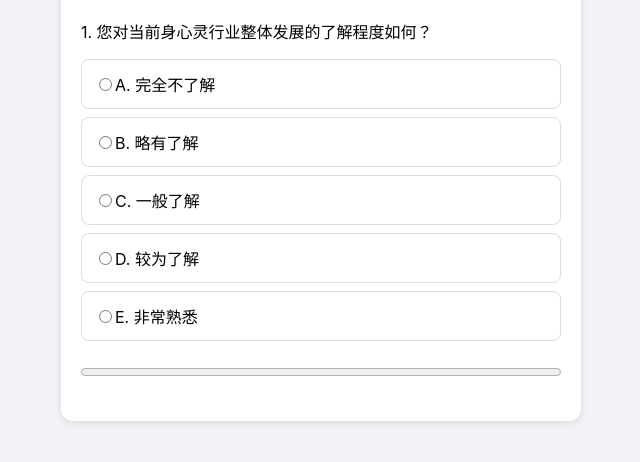
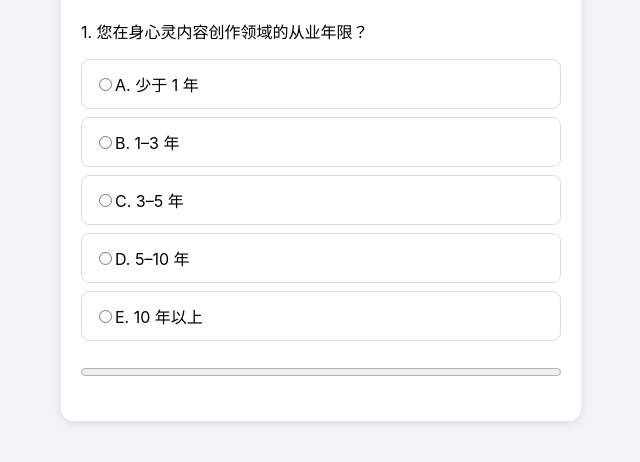
Before and after one commit to Ryujoxys/CodeX-WorkSpace, a website: page public/index.html in a window 1280 px wide. Shown: the part 224-686 px from the top of the page, without its empty margins (319-959 px from the left). Drawn offline with Linux system fonts and the light colour scheme.

Commit message:
Update questionnaire and capture answers by dimension

```diff
--- a/public/index.html
+++ b/public/index.html
@@ -15,40 +15,40 @@
 </main>
 <script>
 const questions = [
-  {id:1,question:"您对当前身心灵行业整体发展的了解程度如何？",options:["A. 完全不了解","B. 略有了解","C. 一般了解","D. 较为了解","E. 非常熟悉"]},
-  {id:2,question:"您最感兴趣的身心灵细分领域是？（可多选）",options:["A. 冥想/正念","B. 能量疗愈","C. 占卜/塔罗/占星","D. 灵性课程与工作坊","E. 传统东方养生（如气功、瑜伽）","F. 其它"],multi:true},
-  {id:3,question:"选择身心灵行业创业的主要动机是什么？",options:["A. 个人信仰与热情","B. 市场潜力","C. 寻找可持续商业模式","D. 社会影响力","E. 其他"]},
-  {id:4,question:"您的创业项目当前所处阶段？",options:["A. 概念/灵感阶段","B. 市场调研阶段","C. MVP 已完成","D. 已有付费用户","E. 已实现规模化营收"]},
-  {id:5,question:"目前团队规模是多少？",options:["A. 仅本人","B. 2–5 人","C. 6–10 人","D. 11–20 人","E. 20 人以上"]},
-  {id:6,question:"您对项目商业模式的清晰度如何？",options:["A. 尚不确定","B. 有初步构想","C. 已确定但未验证","D. 已验证并持续优化","E. 非常清晰且成熟"]},
-  {id:7,question:"期望在多长时间内实现正向现金流？",options:["A. 6 个月内","B. 6–12 个月","C. 1–2 年","D. 2–3 年","E. 无明确时间表"]},
-  {id:8,question:"您可接受的创业风险程度是？",options:["A. 极低（保守）","B. 较低","C. 中等","D. 较高","E. 极高（激进）"]},
-  {id:9,question:"目前感受到的最大创业挑战是什么？",options:["A. 资金","B. 市场定位","C. 用户获取","D. 技术/产品研发","E. 合规与伦理"]},
-  {id:10,question:"您认为未来两年身心灵行业的消费需求趋势如何？",options:["A. 显著下降","B. 略有下降","C. 基本持平","D. 略有增长","E. 强劲增长"]},
-  {id:11,question:"在品牌塑造中，您更看重哪一方面？",options:["A. 产品功效","B. 灵性故事与文化","C. KOL/KOC 口碑","D. 价格优势","E. 视觉设计"]},
-  {id:12,question:"您计划如何实现产品差异化？",options:["A. 独家技术/方法","B. 个性化定制","C. 社群运营","D. 价格策略","E. 其他"]},
-  {id:13,question:"对于 AI/数据分析在身心灵产品中的应用，您的态度是？",options:["A. 强烈反对","B. 谨慎观望","C. 中立","D. 积极尝试","E. 已深度整合"]},
-  {id:14,question:"您对行业法规与伦理审查的关注度？",options:["A. 几乎不关注","B. 一般关注","C. 较为关注","D. 高度关注","E. 已建立合规体系"]},
-  {id:15,question:"个人日常是否坚持身心灵相关实践？",options:["A. 从不","B. 偶尔","C. 每周 1–2 次","D. 每周 3–5 次","E. 每天"]},
-  {id:16,question:"您对外部导师/顾问支持的需求程度？",options:["A. 无需求","B. 低","C. 中","D. 高","E. 迫切需要"]},
-  {id:17,question:"可接受的年度咨询？",options:["A. <$2,000","B. $2,000–5,000","C. $5,000–10,000","D. $10,000–20,000","E. >$20,000"]},
-  {id:18,question:"您倾向的核心产品形态是？",options:["A. 线上课程","B. 线下工作坊/活动","C. 数字应用/平台","D. 实体产品（书籍、器具）","E. 综合解决方案"]},
-  {id:19,question:"您对市场竞争饱和度的担忧程度？",options:["A. 毫无担忧","B. 轻度担忧","C. 中度担忧","D. 较高担忧","E. 极度担忧"]},
-  {id:20,question:"衡量创业成功最重要的指标是？",options:["A. 收入与利润","B. 用户满意度","C. 社会影响力","D. 个人成长","E. 投资人回报"]},
-  {id:21,question:"当产品/市场验证不佳时，您对“转型 pivot”的态度？",options:["A. 坚决不转","B. 难以改变","C. 视情况而定","D. 乐于尝试","E. 已准备多套方案"]},
-  {id:22,question:"未来是否计划拓展国际市场？",options:["A. 完全不考虑","B. 暂无计划","C. 3 年内考虑","D. 1–2 年内启动","E. 已在进行中"]},
-  {id:23,question:"您认为社群建设在业务中的重要性？",options:["A. 无关紧要","B. 可有可无","C. 一般重要","D. 非常重要","E. 核心战略"]},
-  {id:24,question:"您是否有众筹或预售经验？",options:["A. 无","B. 计划尝试","C. 正在筹备","D. 有一次成功经验","E. 多次成功经验"]},
-  {id:25,question:"您的主要学习方式偏好？",options:["A. 视频课程","B. 文字资料/书籍","C. 线下培训","D. 1:1 导师","E. 社群互助"]},
-  {id:26,question:"在运营决策中使用数据分析的频率？",options:["A. 从不","B. 偶尔","C. 每月","D. 每周","E. 每天/实时"]},
-  {id:27,question:"如果加入我们的会员服务，您最需要的支持是？",options:["A. 融资对接","B. 业务导师","C. 市场渠道","D. 技术资源","E. 品牌宣传"]},
-  {id:28,question:"您对企业愿景的规划时间维度？",options:["A. <1 年","B. 1–3 年","C. 3–5 年","D. 5–10 年","E. 10 年以上"]},
-  {id:29,question:"您愿意投入的个人时间与精力（每周）？",options:["A. <10 小时","B. 10–20 小时","C. 20–40 小时","D. 40–60 小时","E. 全职投入"]},
-  {id:30,question:"对与其他创业者或企业合作的兴趣？",options:["A. 完全没兴趣","B. 低度兴趣","C. 视机会而定","D. 高度兴趣","E. 已在积极寻找合作"]}
+  {id:1,dimension:"profile_experience",type:"single",question:"您在身心灵内容创作领域的从业年限？",options:["A. 少于 1 年","B. 1–3 年","C. 3–5 年","D. 5–10 年","E. 10 年以上"]},
+  {id:2,dimension:"channel_mix",type:"multi",question:"您目前运营的主要自媒体平台是？（可多选）",options:["A. 小红书","B. 抖音 / TikTok","C. 公众号","D. B 站 / YouTube","E. Podcast / 音频平台","F. 其他"]},
+  {id:3,dimension:"audience_size",type:"single",question:"当前所有渠道累计粉丝规模？",options:["A. <1,000","B. 1,000–10,000","C. 1–5 万","D. 5–20 万","E. 20 万以上"]},
+  {id:4,dimension:"content_frequency",type:"single",question:"月均内容产出频次？",options:["A. <4 条","B. 4–8 条","C. 9–15 条","D. 16–30 条","E. 30 条以上"]},
+  {id:5,dimension:"pain_points",type:"multi",question:"在内容创作过程中，您遇到的主要痛点是？（可多选）",options:["A. 时间管理","B. 选题灵感枯竭","C. 剪辑 / 技术难题","D. 流量获取困难","E. 变现方案不足"]},
+  {id:6,dimension:"industry_knowledge",type:"single",question:"您对身心灵知识体系的掌握程度？",options:["A. 完全小白","B. 入门了解","C. 基础熟悉","D. 深度学习","E. 行业专家"]},
+  {id:7,dimension:"learning_interests",type:"multi",question:"您最想深入学习的身心灵主题是？（可多选）",options:["A. 冥想 / 正念","B. 能量疗愈","C. 塔罗 / 占星","D. 灵性工作坊设计","E. 东方养生（瑜伽 / 气功）","F. 其他"]},
+  {id:8,dimension:"ai_usage",type:"single",question:"您当前使用 AI 辅助创作的频率？",options:["A. 从不","B. 偶尔尝试","C. 每月使用","D. 每周使用","E. 每日使用"]},
+  {id:9,dimension:"ai_tools",type:"multi",question:"您已使用或感兴趣的 AI 工具有哪些？（可多选）",options:["A. 文案 / 脚本生成","B. 图像生成","C. 视频生成 / 剪辑","D. 语音合成 / 配音","E. 数据分析 / 选题洞察","F. 自动化运营（RPA）"]},
+  {id:10,dimension:"ai_learning_will",type:"single",question:"您对系统学习 AI 提效工具的意愿？",options:["A. 无兴趣","B. 观望","C. 一般","D. 愿意深入学习","E. 迫切需求"]},
+  {id:11,dimension:"service_interest",type:"single",question:"对我们提供的 'AI + 身心灵内容加速方案' 的兴趣程度？",options:["A. 毫无兴趣","B. 低度兴趣","C. 视情况而定","D. 高度兴趣","E. 计划立即咨询"]},
+  {id:12,dimension:"budget",type:"single",question:"未来 12 个月，您计划在 AI 工具 / 服务上的预算？",options:["A. <$1,000","B. $1,000–3,000","C. $3,000–10,000","D. $10,000–30,000","E. >$30,000"]},
+  {id:13,dimension:"revenue_streams",type:"multi",question:"您当前的主要收入来源？（可多选）",options:["A. 广告 / 品牌合作","B. 付费社群","C. 线上课程","D. 实体产品","E. 赞赏 / 打赏"]},
+  {id:14,dimension:"current_income",type:"single",question:"当前月均自媒体收入区间？",options:["A. 无收入","B. <$1,000","C. $1,000–5,000","D. $5,000–20,000","E. >$20,000"]},
+  {id:15,dimension:"income_goal",type:"single",question:"未来 12 个月的月收入目标？",options:["A. <$1,000","B. $1,000–5,000","C. $5,000–20,000","D. $20,000–50,000","E. >$50,000"]},
+  {id:16,dimension:"support_needed",type:"multi",question:"您希望我们重点提供哪些支持？（可多选）",options:["A. 选题策划 / 趋势洞察","B. AI 内容生成工具","C. 自动化运营流程","D. 粉丝增长策略","E. 商业化变现设计","F. 技术培训 / 咨询"]},
+  {id:17,dimension:"consulting_interest",type:"single",question:"对 1:1 顾问 / 教练服务的兴趣？",options:["A. 无兴趣","B. 可能会考虑","C. 需要进一步了解","D. 感兴趣","E. 迫切需求"]},
+  {id:18,dimension:"payment_preference",type:"multi",question:"可接受的服务付费模式？（可多选）",options:["A. 订阅制","B. 项目制","C. 收益分成","D. 一次性采购","E. 其他"]},
+  {id:19,dimension:"cooperation_depth",type:"single",question:"希望与我们合作的深度？",options:["A. 仅使用工具","B. 工具 + 培训","C. 合作开发产品","D. 全案托管","E. 战略合伙"]},
+  {id:20,dimension:"trend_view",type:"single",question:"您对身心灵行业未来 2 年消费趋势的判断？",options:["A. 显著下降","B. 略有下降","C. 基本持平","D. 略有增长","E. 强劲增长"]},
+  {id:21,dimension:"competition_risk",type:"single",question:"您对身心灵自媒体赛道竞争的担忧程度？",options:["A. 毫无担忧","B. 轻度担忧","C. 中度担忧","D. 较高担忧","E. 极度担忧"]},
+  {id:22,dimension:"brand_clarity",type:"single",question:"个人品牌定位的清晰度？",options:["A. 完全不清晰","B. 初步模糊","C. 有基本方向","D. 较为清晰","E. 非常清晰"]},
+  {id:23,dimension:"team_growth",type:"single",question:"预计未来一年团队规模？",options:["A. 仅本人","B. 2–3 人","C. 4–6 人","D. 7–10 人","E. 10 人以上"]},
+  {id:24,dimension:"data_usage",type:"single",question:"在运营决策中使用数据分析的频率？",options:["A. 从不","B. 偶尔","C. 每月","D. 每周","E. 每天 / 实时"]},
+  {id:25,dimension:"primary_kpi",type:"single",question:"您目前最看重的核心 KPI？",options:["A. 阅读 / 播放量","B. 粉丝增长","C. 转化率","D. 收入","E. 品牌曝光"]},
+  {id:26,dimension:"intl_expansion",type:"single",question:"未来 2 年是否计划拓展国际市场？",options:["A. 完全不考虑","B. 暂无计划","C. 3 年后考虑","D. 1–2 年内启动","E. 已在布局"]},
+  {id:27,dimension:"target_audience",type:"multi",question:"您的主要受众群体是？（可多选）",options:["A. 城市白领","B. 大学生","C. 中老年群体","D. 小资女性","E. 海外华人","F. 其他"]},
+  {id:28,dimension:"success_metric",type:"single",question:"您衡量合作成功最重要的指标是？",options:["A. ROI 投资回报","B. 粉丝增长","C. 品牌影响力","D. 用户转化","E. 学习效果"]},
+  {id:29,dimension:"time_commitment",type:"single",question:"每周可投入到自媒体运营与学习的时间？",options:["A. <10 小时","B. 10–20 小时","C. 20–40 小时","D. 40–60 小时","E. 全职投入"]},
+  {id:30,dimension:"open_challenge",type:"open",question:"请简述您目前最大的挑战与对我们的期望。"}
 ];
 
 let current = 0;
-const answers = new Array(questions.length).fill(null);
+const answers = {};
 const container = document.getElementById('question-container');
 const progress = document.getElementById('progress');
 const nextBtn = document.getElementById('next-btn');
@@ -63,17 +63,25 @@ function renderQuestion() {
   progress.value = current;
   container.innerHTML = `<p class="question">${q.id}. ${q.question}</p>`;
   const list = document.createElement('div');
+  if (q.type === 'open') {
+    const textarea = document.createElement('textarea');
+    textarea.id = 'open-text';
+    textarea.className = 'option';
+    textarea.rows = 4;
+    if (answers[q.dimension]) textarea.value = answers[q.dimension];
+    list.appendChild(textarea);
+  } else {
     q.options.forEach(opt => {
       const label = document.createElement('label');
       const input = document.createElement('input');
-    input.type = q.multi ? 'checkbox' : 'radio';
+      input.type = q.type === 'multi' ? 'checkbox' : 'radio';
       input.name = 'opt';
       const valueOnly = opt.replace(/^[A-Z]\.[ \u3000]?/, '');
       input.value = valueOnly;
       label.className = 'option';
       label.appendChild(input);
       label.append(opt);
-    if (!q.multi) {
+      if (q.type === 'single') {
         label.addEventListener('click', () => {
           input.checked = true;
           handleNext();
@@ -81,19 +89,20 @@ function renderQuestion() {
       }
       list.appendChild(label);
     });
-  container.appendChild(list);
-  if (answers[current]) {
-    if (q.multi) {
+    if (answers[q.dimension]) {
+      if (q.type === 'multi') {
         document.querySelectorAll('input[name=opt]').forEach(i => {
-        if (answers[current].includes(i.value)) i.checked = true;
+          if (answers[q.dimension].includes(i.value)) i.checked = true;
         });
       } else {
-      const el = document.querySelector(`input[name=opt][value="${answers[current]}"]`);
+        const el = document.querySelector(`input[name=opt][value="${answers[q.dimension]}"]`);
         if (el) el.checked = true;
       }
     }
+  }
+  container.appendChild(list);
   prevBtn.style.display = current > 0 ? 'inline-block' : 'none';
-  nextBtn.style.display = q.multi ? 'inline-block' : 'none';
+  nextBtn.style.display = (q.type === 'multi' || q.type === 'open') ? 'inline-block' : 'none';
   nextBtn.textContent = current === questions.length - 1 ? '下一步' : '下一题';
 }
 
@@ -111,14 +120,19 @@ function showInfoForm() {
 function handleNext() {
   if (current < questions.length) {
     const q = questions[current];
-    const selected = q.multi ?
-      Array.from(document.querySelectorAll('input[name=opt]:checked')).map(i => i.value) :
-      document.querySelector('input[name=opt]:checked')?.value;
+    let selected;
+    if (q.type === 'multi') {
+      selected = Array.from(document.querySelectorAll('input[name=opt]:checked')).map(i => i.value);
+    } else if (q.type === 'single') {
+      selected = document.querySelector('input[name=opt]:checked')?.value;
+    } else {
+      selected = document.getElementById('open-text').value.trim();
+    }
     if (!selected || (Array.isArray(selected) && selected.length === 0)) {
       alert('请选择答案');
       return;
     }
-    answers[current] = selected;
+    answers[q.dimension] = selected;
     current++;
     renderQuestion();
   } else {
```
Also changed, not shown: server.js (+8 -1 lines), README.md. Lines whose indentation alone changed are shown as unchanged.
